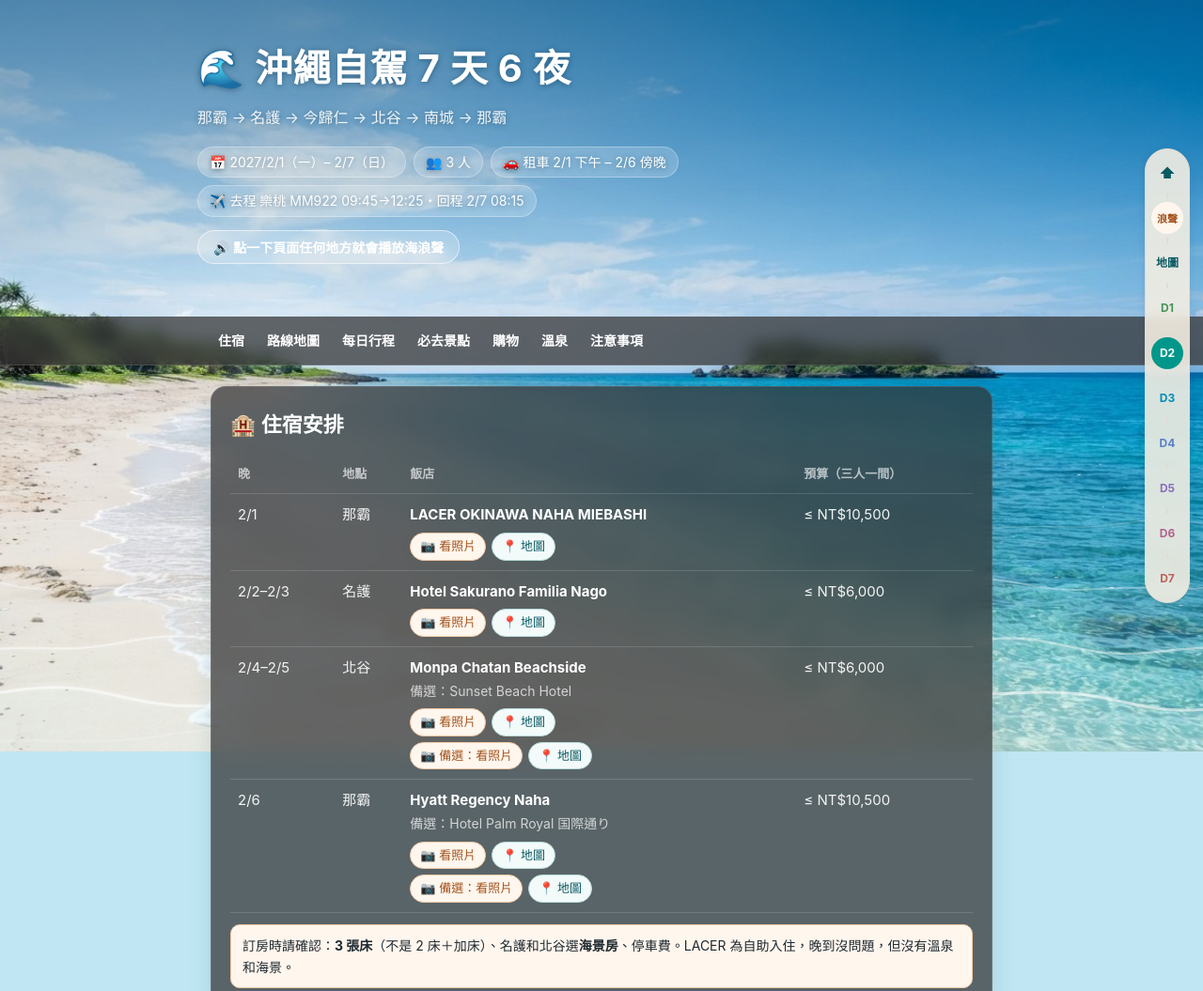
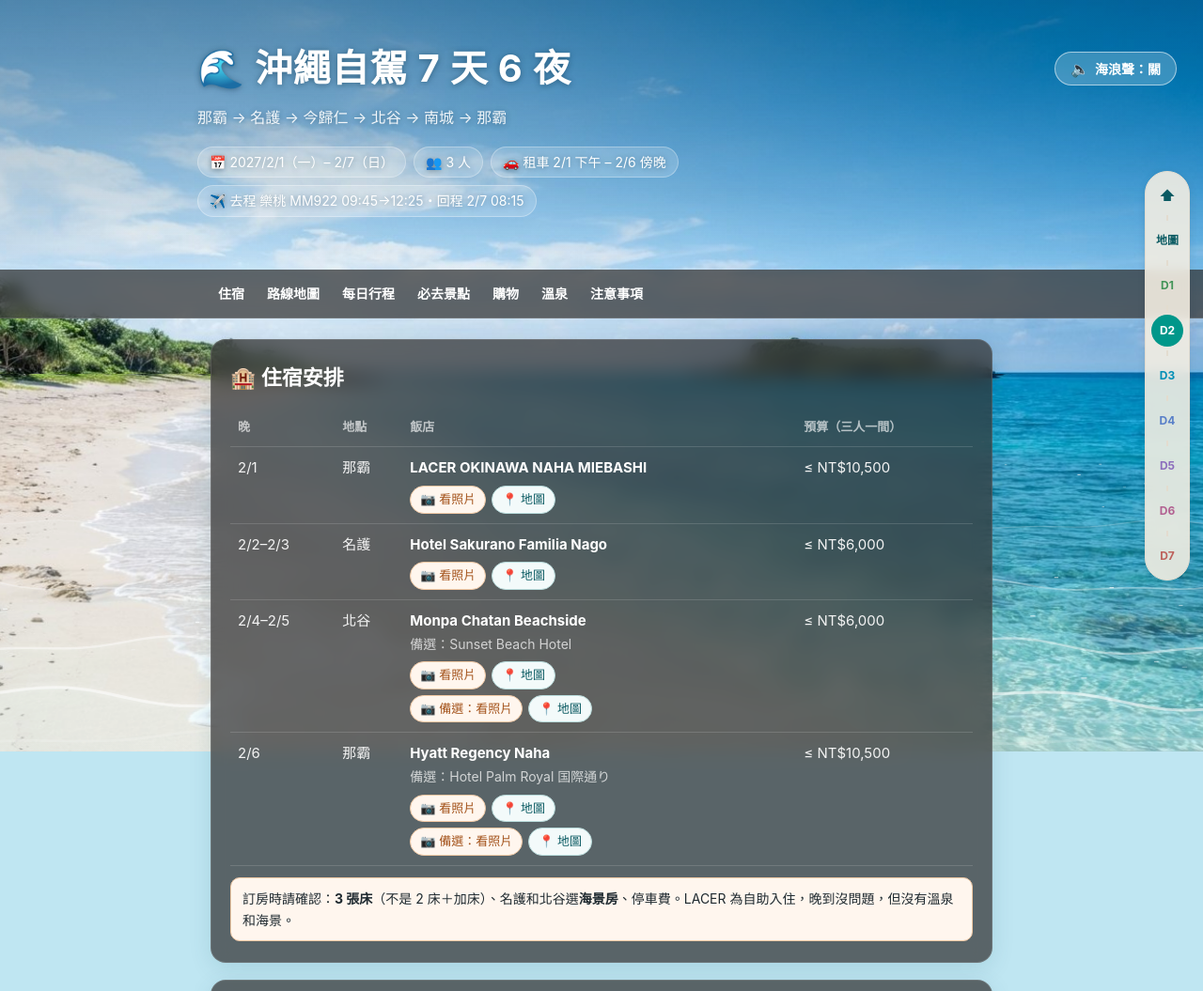
Before and after one commit to HBY0413/okinawa-trip-2027, a plain HTML site: page index.html in a window 1280 px wide. Shown: the top 1055 px of the page at 94% size. Drawn offline with Linux system fonts and the light colour scheme; animation ran at ten frames a second.

Commit message:
Move sound toggle to header top-right, vertically centered with the title
Co-Authored-By: Claude Opus 5.5 <noreply@anthropic.com>
Claude-Session: https://claude.ai/code/session_01X1BnaurJ1skrGMaCA3QDVG

```diff
--- a/index.html
+++ b/index.html
@@ -175,6 +175,12 @@
   #stay .muted,#map-sec .muted{color:rgba(255,255,255,.72)}
   #stay .note,#map-sec .note{color:var(--ink)}
   #map{border-color:rgba(255,255,255,.18)}
+  /* 聲音開關：放在標題列最右側，與主標題垂直置中對齊（top 由程式依標題位置計算） */
+  header{position:relative}
+  .hdr-snd{position:absolute;right:28px;top:52px;margin:0!important;display:inline-flex;align-items:center;gap:6px;white-space:nowrap}
+  .hdr-snd .ico{font-size:16px}
+  @media (min-width:901px) and (max-width:1060px){.hdr-snd{right:84px}}
+  @media (max-width:900px){.hdr-snd{right:14px;padding:8px 10px}.hdr-snd .lbl{display:none}}
 </style>
 </head>
 <body>
@@ -182,8 +188,9 @@
 <canvas id="ocean" aria-hidden="true"></canvas>
 
 <div id="progress"></div>
-<nav class="rail" aria-label="活動軸"><a class="top" href="#top" title="回到頂端">⬆<span class="tip">回到頂端</span></a><span class="line"></span><button id="soundBtn" class="snd" type="button" aria-pressed="false" title="海浪聲">浪聲<span class="tip">播放／停止海浪聲</span></button><span class="line"></span><a href="#map-sec" data-sec="map-sec">地圖<span class="tip">路線地圖</span></a><span class="line"></span><a href="#d1" data-sec="d1">D1<span class="tip">2/1 那霸</span></a><span class="line"></span><a href="#d2" data-sec="d2">D2<span class="tip">2/2 那霸→名護</span></a><span class="line"></span><a href="#d3" data-sec="d3">D3<span class="tip">2/3 美麗海・古宇利</span></a><span class="line"></span><a href="#d4" data-sec="d4">D4<span class="tip">2/4 本部・今歸仁→北谷</span></a><span class="line"></span><a href="#d5" data-sec="d5">D5<span class="tip">2/5 讀谷</span></a><span class="line"></span><a href="#d6" data-sec="d6">D6<span class="tip">2/6 北谷→南城→那霸</span></a><span class="line"></span><a href="#d7" data-sec="d7">D7<span class="tip">2/7 回程</span></a></nav>
+<nav class="rail" aria-label="活動軸"><a class="top" href="#top" title="回到頂端">⬆<span class="tip">回到頂端</span></a><span class="line"></span><a href="#map-sec" data-sec="map-sec">地圖<span class="tip">路線地圖</span></a><span class="line"></span><a href="#d1" data-sec="d1">D1<span class="tip">2/1 那霸</span></a><span class="line"></span><a href="#d2" data-sec="d2">D2<span class="tip">2/2 那霸→名護</span></a><span class="line"></span><a href="#d3" data-sec="d3">D3<span class="tip">2/3 美麗海・古宇利</span></a><span class="line"></span><a href="#d4" data-sec="d4">D4<span class="tip">2/4 本部・今歸仁→北谷</span></a><span class="line"></span><a href="#d5" data-sec="d5">D5<span class="tip">2/5 讀谷</span></a><span class="line"></span><a href="#d6" data-sec="d6">D6<span class="tip">2/6 北谷→南城→那霸</span></a><span class="line"></span><a href="#d7" data-sec="d7">D7<span class="tip">2/7 回程</span></a></nav>
 <header id="top">
+  <button id="soundBtn2" class="hdr-snd" type="button" aria-pressed="false" title="點一下頁面任何地方也會開始播放"><span class="ico">🔈</span><span class="lbl">海浪聲：關</span></button>
   <div class="wrap">
     <h1>🌊 沖繩自駕 7 天 6 夜</h1>
     <p>那霸 → 名護 → 今歸仁 → 北谷 → 南城 → 那霸</p>
@@ -193,7 +200,6 @@
       <span class="chip">🚗 租車 2/1 下午 – 2/6 傍晚</span>
       <span class="chip">✈️ 去程 樂桃 MM922 09:45→12:25・回程 2/7 08:15</span>
     </div>
-    <button id="soundBtn2" class="hdr-snd" type="button" aria-pressed="false">🔊 點一下頁面任何地方就會播放海浪聲</button>
   </div>
 </header>
 
@@ -555,7 +561,7 @@ window.WAVES={audio:false,setLeft:0,cur:{t0:-99,dur:7,size:.5},
 
 // ===== 海浪聲（Web Audio 即時合成，按下按鈕才播放） =====
 (function(){
-  var btn=document.getElementById('soundBtn'),btn2=document.getElementById('soundBtn2'),ctx=null,master=null,on=false,timer=null;
+  var btn2=document.getElementById('soundBtn2'),btn=btn2,ctx=null,master=null,on=false,timer=null;
   function build(){
     ctx=new (window.AudioContext||window.webkitAudioContext)();
     var len=ctx.sampleRate*4,buf=ctx.createBuffer(2,len,ctx.sampleRate);
@@ -582,12 +588,12 @@ window.WAVES={audio:false,setLeft:0,cur:{t0:-99,dur:7,size:.5},
       if(on){ctx.resume();master.gain.cancelScheduledValues(ctx.currentTime);master.gain.setTargetAtTime(.55,ctx.currentTime,.8);ctx._swell();}
       else{clearTimeout(timer);master.gain.setTargetAtTime(0,ctx.currentTime,.4);}
       btn.classList.toggle('on',on);btn.setAttribute('aria-pressed',on);
-      btn2.classList.toggle('on',on);btn2.setAttribute('aria-pressed',on);btn2.textContent=on?'🔊 海浪聲播放中（點一下關閉）':'🔈 海浪聲已關閉（點一下播放）';
-    }catch(e){btn.title=btn2.textContent='此瀏覽器無法播放聲音';btn.disabled=btn2.disabled=true;}
+      btn2.classList.toggle('on',on);btn2.setAttribute('aria-pressed',on);btn2.querySelector('.ico').textContent=on?'🔊':'🔈';btn2.querySelector('.lbl').textContent=on?'海浪聲：開':'海浪聲：關';
+    }catch(e){btn2.title='此瀏覽器無法播放聲音';btn2.disabled=true;}
   }
   var userOff=false;
   function manual(){toggle();userOff=!on;}
-  btn.addEventListener('click',manual);btn2.addEventListener('click',manual);
+  btn2.addEventListener('click',manual);
   // 瀏覽器不允許一打開就自動播放：在你第一次點擊／觸碰頁面任何地方時自動開始海浪聲（按按鈕關掉後就不會再自動開）
   function autoStart(e){
     if(e.target&&e.target.closest&&e.target.closest('#soundBtn,#soundBtn2'))return;
@@ -595,6 +601,9 @@ window.WAVES={audio:false,setLeft:0,cur:{t0:-99,dur:7,size:.5},
     if(!on&&!userOff)toggle();
   }
   document.addEventListener('pointerdown',autoStart,true);document.addEventListener('keydown',autoStart,true);
+  function align(){var h=document.querySelector('header h1'),hd=document.getElementById('top');if(!h)return;
+    var hr=h.getBoundingClientRect(),tr=hd.getBoundingClientRect();btn2.style.top=(hr.top-tr.top+hr.height/2-btn2.offsetHeight/2)+'px';}
+  align();addEventListener('resize',align);if(document.fonts)document.fonts.ready.then(align);
   document.addEventListener('visibilitychange',function(){if(!ctx)return;if(document.hidden)ctx.suspend();else if(on)ctx.resume();});
 })();
 </script>
```
